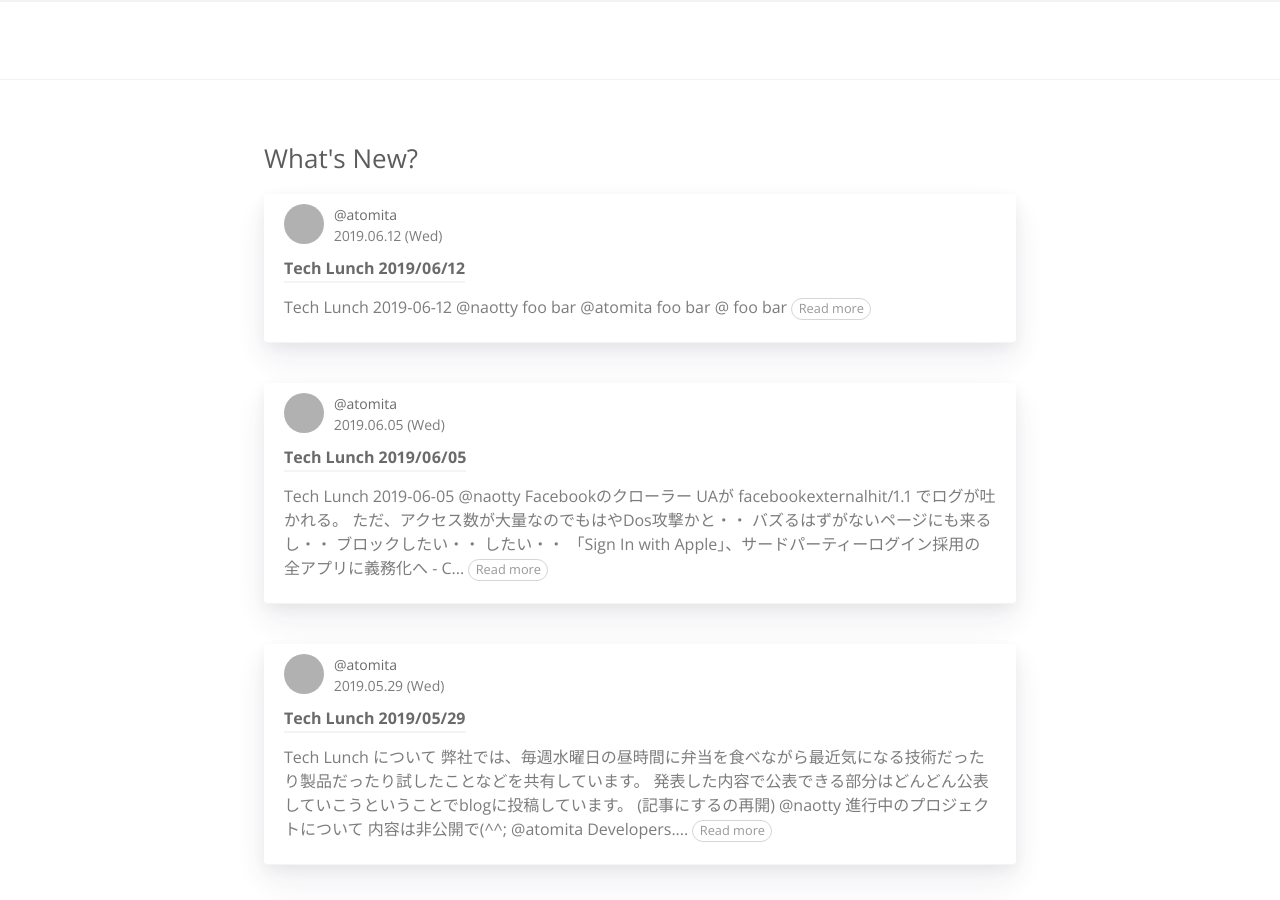
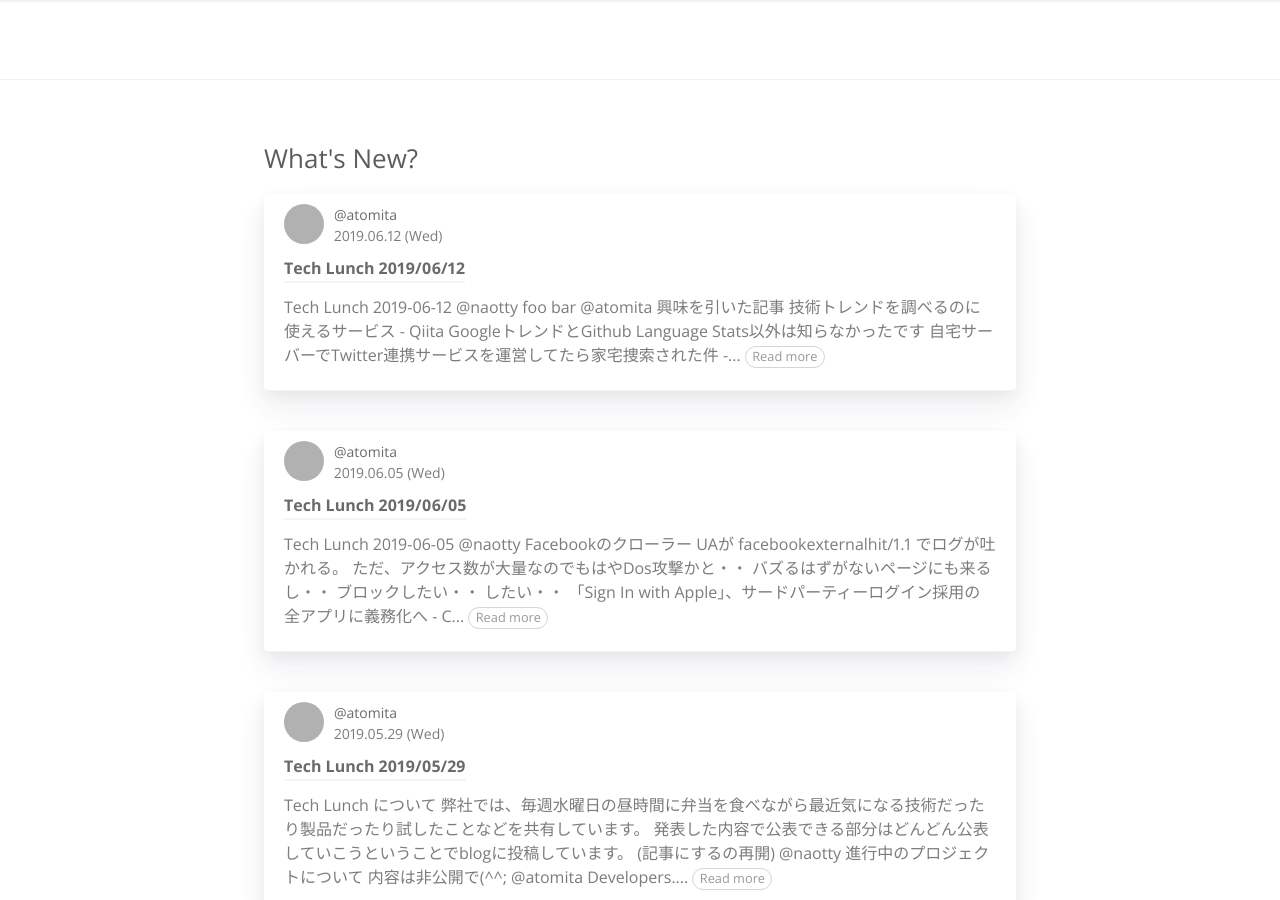
Before and after one commit to RyukyuInteractive/tech.ryukyu-i.co.jp, a Jekyll site: the page built from index.html, in a window 1280 px wide and 900 px high. Built offline with Jekyll 4.4.1, drawn with Linux system fonts in a browser that asks for light colours; a script that is not in the unit is left out; the list of posts is cut into pages by our own code; grey boxes are pictures that could not be loaded.

Commit message:
Update 2019-06-12-tech-lunch-20190612.md

```diff
--- a/_posts/2019-06-12-tech-lunch-20190612.md
+++ b/_posts/2019-06-12-tech-lunch-20190612.md
@@ -19,9 +19,16 @@
 
 ## [@atomita](https://github.com/atomita)
 
-### foo
+### 興味を引いた記事
 
-bar
+- [技術トレンドを調べるのに使えるサービス - Qiita](https://qiita.com/tag1216/items/da1b078270c0cb6c07df)
+    - GoogleトレンドとGithub Language Stats以外は知らなかったです
+- [自宅サーバーでTwitter連携サービスを運営してたら家宅捜索された件 - Qiita](https://qiita.com/204504bySE/items/1ffc94d1866d96da4793)
+    - serviceを公開したときには、こういったことも注意したいところです
+
+### xattoの紹介
+
+[なぜ仮想DOMという概念が俺達の魂を震えさせるのか - Qiita](https://qiita.com/mizchi/items/4d25bc26def1719d52e6)をキッカケに、dataを変えると表示が変わるって仕組みが気に入ったこととか、sampleを動かしてみたり、ざっくばらんに紹介
 
 ----
 
```
